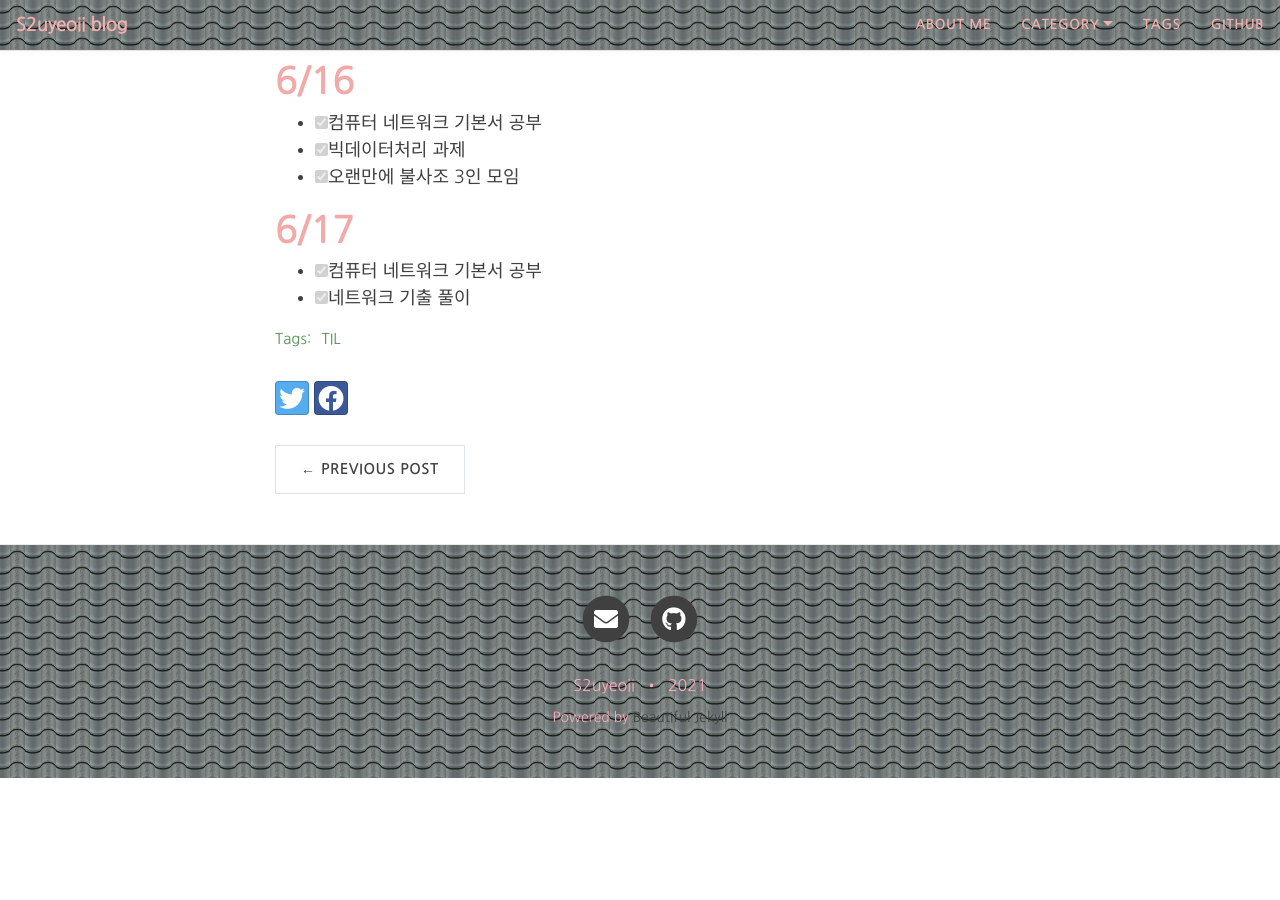
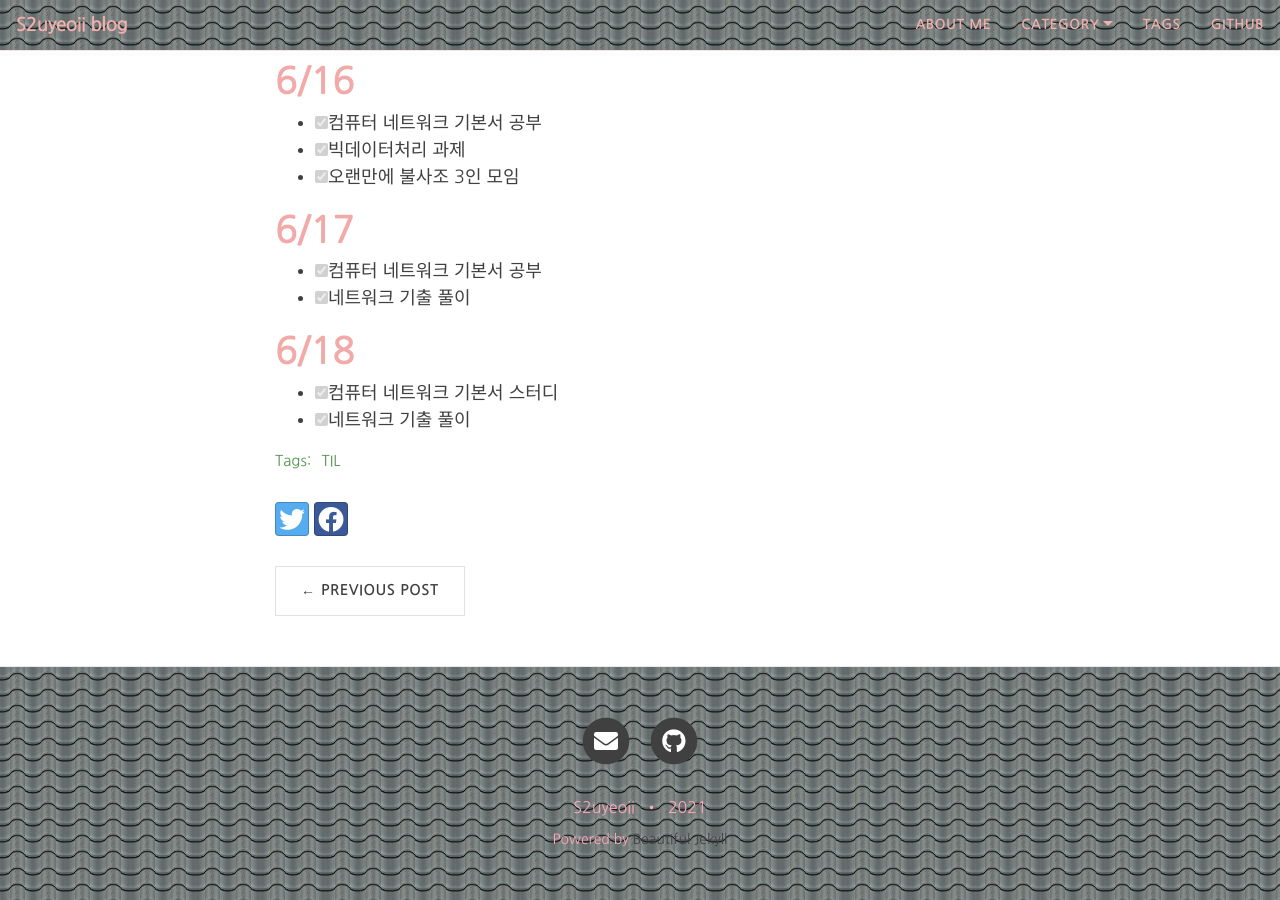
Before and after one commit to yeoneed/yeoneed.github.io, a Jekyll site: the page built from _posts/2021-06-14-6월 3주-TIL.md, in a window 1280 px wide and 900 px high, scrolled down 512 px. Built offline with Jekyll 4.4.1, drawn with Linux system fonts in a browser that asks for light colours; nearby versions of some CDN libraries; some web fonts are replaced; before the commit the page ends 1290 px from its top, so only the background shows below that.

Commit message:
Update 2021-06-14-6월 3주-TIL.md

```diff
--- a/_posts/2021-06-14-6월 3주-TIL.md
+++ b/_posts/2021-06-14-6월 3주-TIL.md
@@ -27,3 +27,7 @@ category: [TIL]
 # 6/17
 - [x] 컴퓨터 네트워크 기본서 공부
 - [x] 네트워크 기출 풀이
+
+# 6/18
+- [x] 컴퓨터 네트워크 기본서 스터디
+- [x] 네트워크 기출 풀이
```
